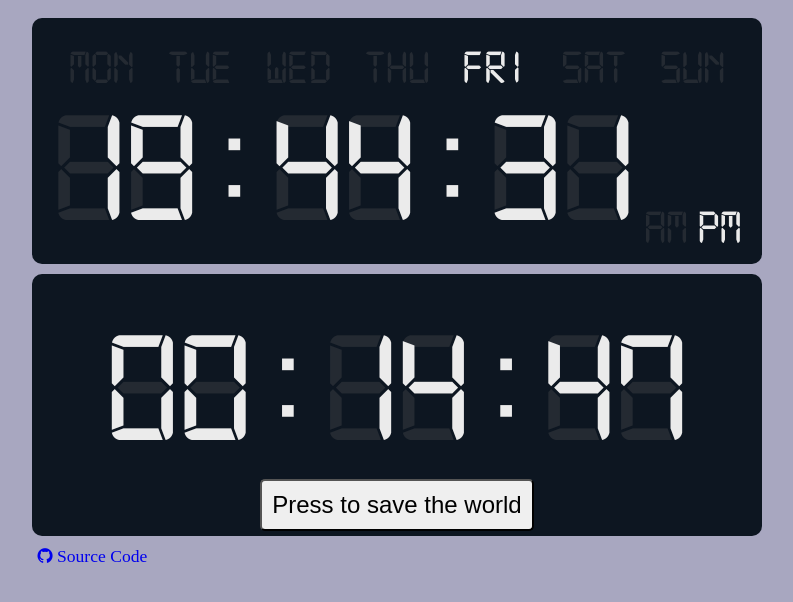
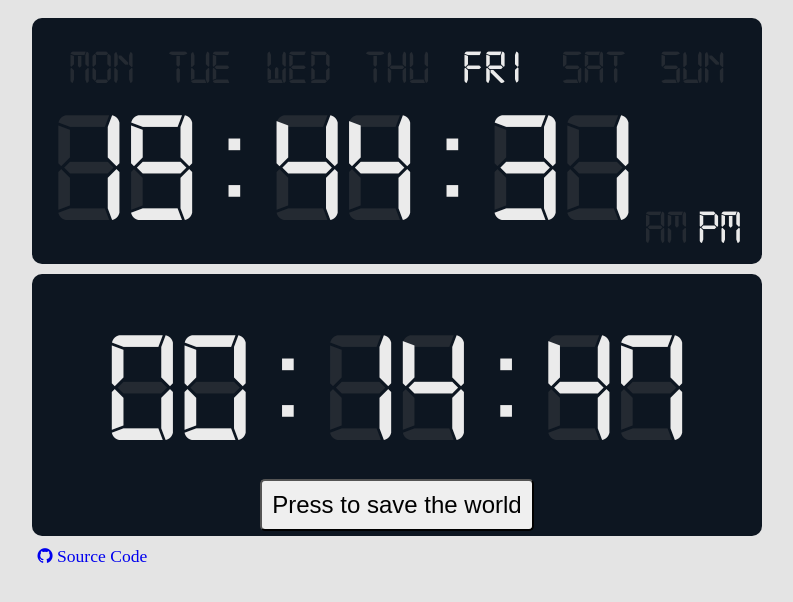
Before and after one commit to sergiss/react-clock, a React (Create React App) app: page / in a window 1280 px wide. Shown: the top 602 px of the page, without its empty margins (243-1036 px from the left). Built offline with nearby package versions, Linux system fonts and the light colour scheme.

Commit message:
Change background color

```diff
--- a/src/App.css
+++ b/src/App.css
@@ -4,7 +4,7 @@
 }
 
 body {
-  background-color: #a8a7c0;
+  background: #e4e4e4;
   display: flex;
   flex-direction: column;
   align-items: center;
```
